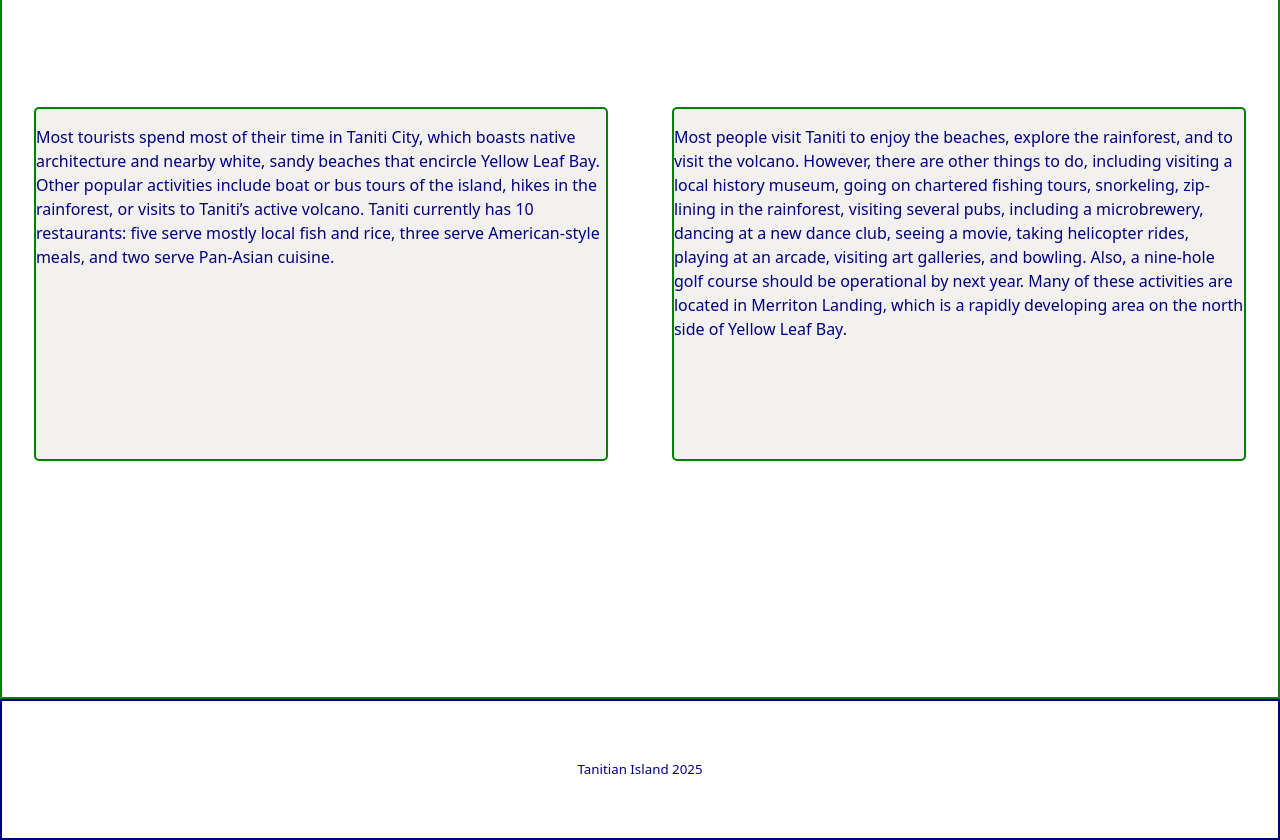
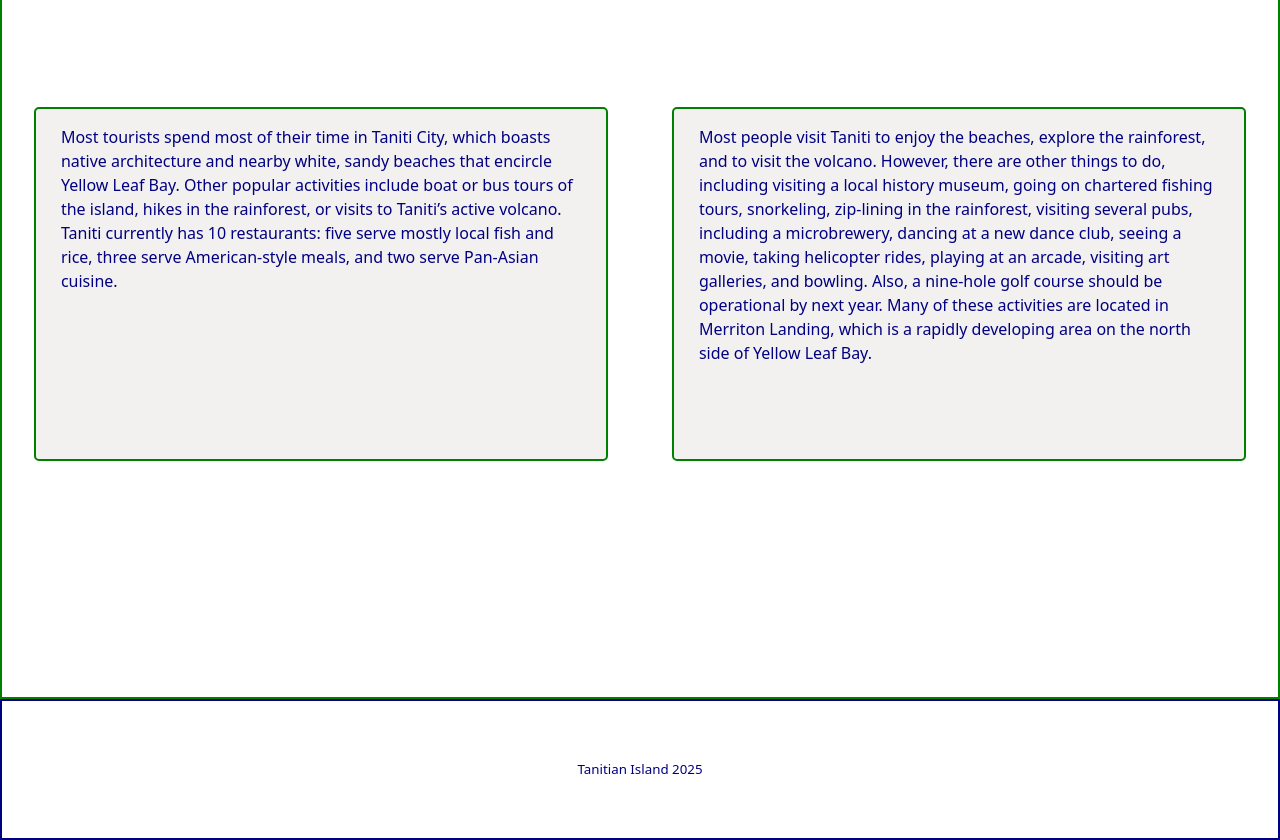
Before and after one commit to mrpiggy97/wgu-tanitian-project, a React (Vite) app: page /activities in a window 1280 px wide. Shown: the part 920-1760 px from the top of the page. Built offline with nearby package versions, Linux system fonts and the light colour scheme.

Commit message:
adds aesthetic changes to activities page

```diff
--- a/src/Activities/Activities.css
+++ b/src/Activities/Activities.css
@@ -57,3 +57,8 @@ img.activity-image{
     min-height: 50%;
     max-height: 50%;
 }
+
+p.activity-message{
+    padding-left: 25px;
+    padding-right: 25px;
+}
--- a/src/Activities/Activities.tsx
+++ b/src/Activities/Activities.tsx
@@ -19,7 +19,7 @@ function Activity(props : ActivityProp) : JSX.Element{
                 <img src={props.Image} className="activity-image" alt="" />
             </div>
             <div className="activity-message">
-                <p>{props.Message}</p>
+                <p className="activity-message">{props.Message}</p>
             </div>
         </div>
     )
```
